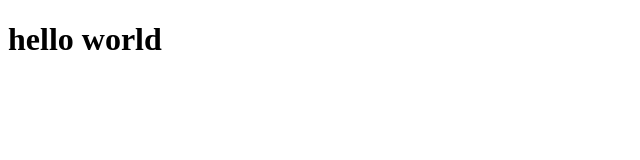
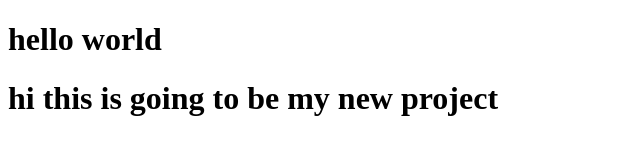
Before and after one commit to keshavmittalgit/torza, a plain HTML site: page index.html in a window 1280 px wide. Shown: the whole page, without its empty margins (0-640 px from the left). Drawn offline with Linux system fonts and the light colour scheme.

Commit message:
this is secondary commit to git

```diff
--- a/index.html
+++ b/index.html
@@ -8,6 +8,7 @@
 </head>
 <body>
     <h1>hello world</h1>
+    <h1>hi this is going to be my new project</h1>
 
 
 
```
